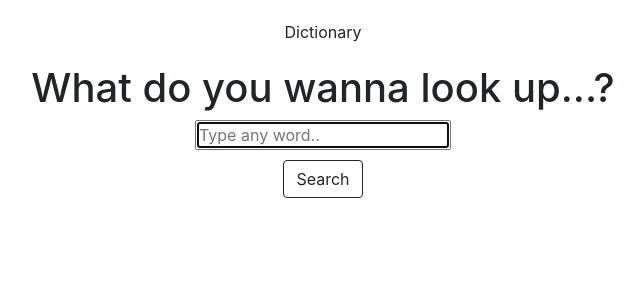
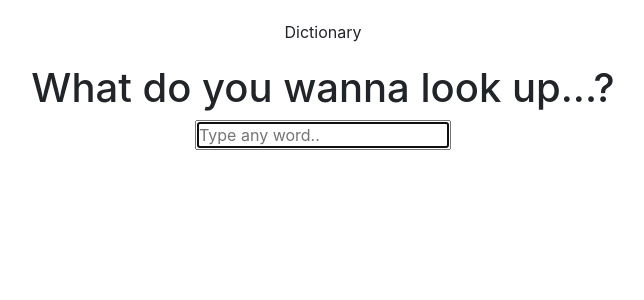
Before and after one commit to sofijaV/dictionary-app, a React (Create React App) app: page / in a window 1280 px wide. Shown: the top 300 px of the page, without its empty margins (317-961 px from the left). Built offline with nearby package versions, Linux system fonts and the light colour scheme.

Commit message:
removed the button

```diff
--- a/src/Dictionary.css
+++ b/src/Dictionary.css
@@ -1,7 +1,3 @@
 .Dictionary {
   text-align: center;
 }
-.Dictionary button {
-  display: block;
-  margin: 10px auto;
-}
--- a/src/Dictionary.js
+++ b/src/Dictionary.js
@@ -26,9 +26,6 @@
           autoFocus="on"
           onChange={updateWord}
         ></input>
-        <button type="submit" className="btn btn-outline-dark">
-          Search
-        </button>
       </form>
     </div>
   );
```
